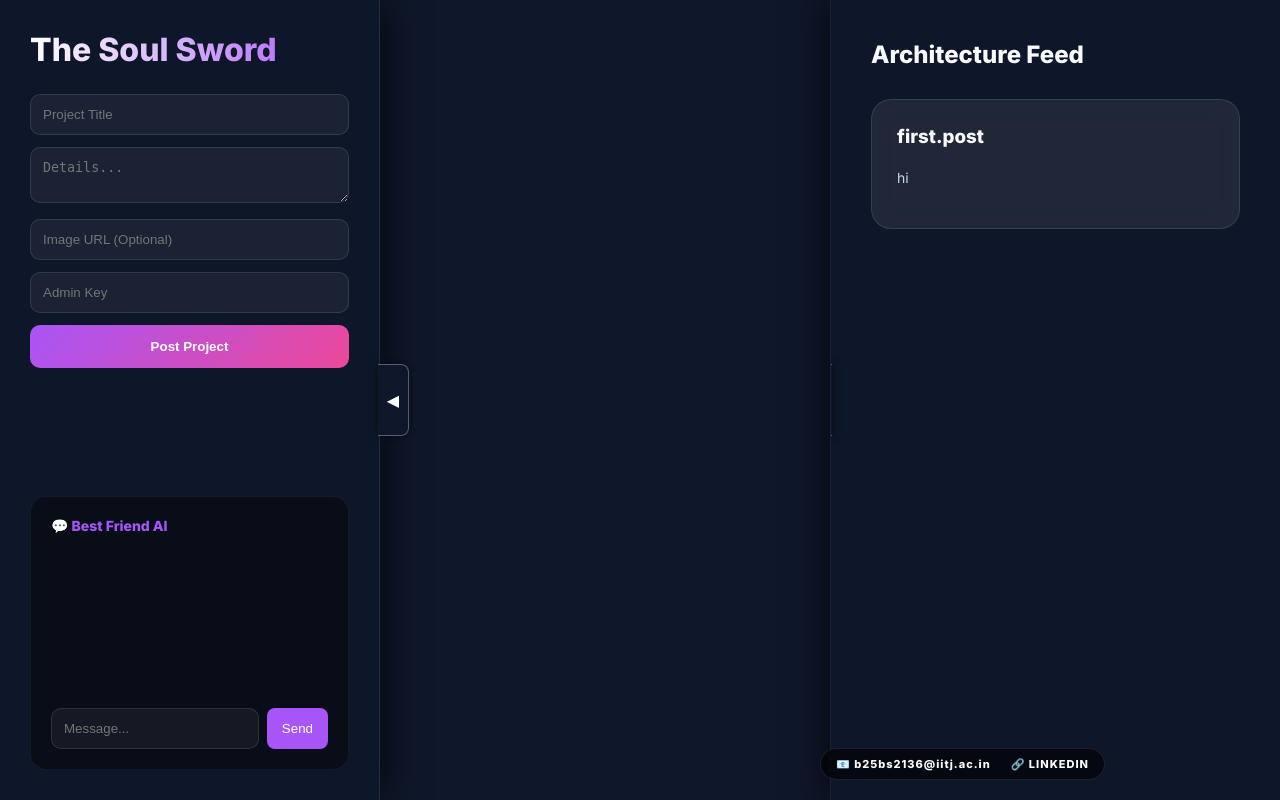
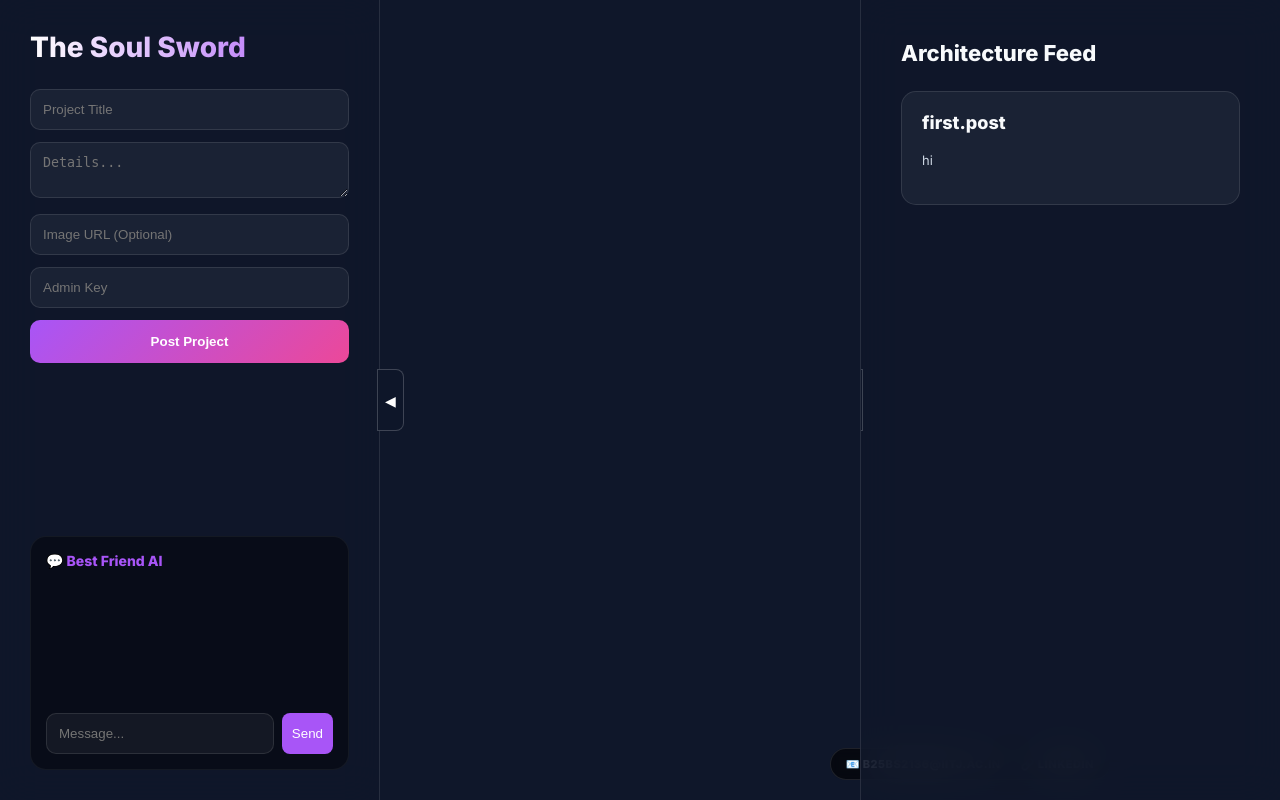
Before and after one commit to lavishpatel76-alt/thesoulsword, a Flask app: page / in a window 1280 px wide. Run offline with Flask 3, Linux system fonts and the light colour scheme; some libraries are stand-ins or nearby versions.

Commit message:
right side slide feature too

```diff
--- a/templates/index.html
+++ b/templates/index.html
@@ -12,7 +12,7 @@
         :root {
             --primary: #a855f7;
             --secondary: #ec4899;
-            --glass: rgba(15, 23, 42, 0.75);
+            --glass: rgba(15, 23, 42, 0.8);
         }
 
         body {
@@ -20,10 +20,11 @@
             margin: 0;
             background: #0f172a;
             color: #f8fafc;
-            overflow: hidden; /* Prevents scrollbars on the main window */
+            height: 100vh;
+            overflow: hidden;
         }
 
-        /* 🌌 Spline 3D Background Layer */
+        /* 🌌 Spline 3D Background */
         #canvas3d {
             position: fixed;
             top: 0;
@@ -33,7 +34,7 @@
             z-index: -1;
         }
 
-        /* ⬅️ LEFT PANEL (Fixed to Left) */
+        /* ⬅️ LEFT PANEL */
         .left-panel {
             position: fixed;
             top: 0;
@@ -42,35 +43,32 @@
             height: 100vh;
             background: var(--glass);
             backdrop-filter: blur(20px);
-            -webkit-backdrop-filter: blur(20px);
             border-right: 1px solid rgba(255, 255, 255, 0.1);
             padding: 30px;
             box-sizing: border-box;
             display: flex;
             flex-direction: column;
-            box-shadow: 10px 0 30px rgba(0,0,0,0.5);
             z-index: 10;
-            transition: transform 0.5s cubic-bezier(0.4, 0, 0.2, 1);
+            transition: transform 0.6s cubic-bezier(0.16, 1, 0.3, 1);
         }
 
         .left-panel.collapsed { transform: translateX(-100%); }
 
-        /* ➡️ RIGHT PANEL (Fixed to Right) */
+        /* ➡️ RIGHT PANEL (Architecture Feed) */
         .right-panel {
             position: fixed;
             top: 0;
             right: 0;
-            width: 450px;
+            width: 420px;
             height: 100vh;
+            background: var(--glass);
+            backdrop-filter: blur(20px);
+            border-left: 1px solid rgba(255, 255, 255, 0.1);
             padding: 40px;
             box-sizing: border-box;
             overflow-y: auto;
             z-index: 10;
-            background: rgba(15, 23, 42, 0.5);
-            backdrop-filter: blur(8px);
-            border-left: 1px solid rgba(255, 255, 255, 0.05);
-            box-shadow: -10px 0 30px rgba(0,0,0,0.5);
-            transition: transform 0.5s cubic-bezier(0.4, 0, 0.2, 1);
+            transition: transform 0.6s cubic-bezier(0.16, 1, 0.3, 1);
         }
 
         .right-panel.collapsed { transform: translateX(100%); }
@@ -80,51 +78,42 @@
             position: absolute;
             top: 50%;
             transform: translateY(-50%);
-            width: 30px;
-            height: 70px;
-            background: #0f172a;
-            border: 1px solid rgba(255, 255, 255, 0.3);
-            color: #fff;
+            width: 25px;
+            height: 60px;
+            background: rgba(15, 23, 42, 0.9);
+            border: 1px solid rgba(255, 255, 255, 0.2);
+            color: white;
             display: flex;
             align-items: center;
             justify-content: center;
             cursor: pointer;
             z-index: 100;
-            font-size: 16px;
-            transition: 0.2s;
-            box-shadow: 0 0 10px rgba(0,0,0,0.5);
+            font-size: 14px;
         }
 
-        .toggle-btn:hover { background: var(--primary); border-color: var(--primary); }
-
-        /* The left button sticks out to the right */
-        .left-toggle { right: -30px; border-radius: 0 8px 8px 0; border-left: none; }
-
-        /* The right button sticks out to the left */
-        .right-toggle { left: -30px; border-radius: 8px 0 0 8px; border-right: none; }
+        .left-toggle { right: -25px; border-radius: 0 8px 8px 0; }
+        .right-toggle { left: -25px; border-radius: 8px 0 0 8px; }
 
         /* UI ELEMENTS */
-        h1 { font-size: 32px; font-weight: 800; margin: 0 0 25px 0; background: linear-gradient(to right, #fff, var(--primary)); -webkit-background-clip: text; -webkit-text-fill-color: transparent; }
+        h1 { font-size: 28px; font-weight: 800; margin: 0 0 25px 0; background: linear-gradient(to right, #fff, var(--primary)); -webkit-background-clip: text; -webkit-text-fill-color: transparent; }
         input, textarea { width: 100%; padding: 12px; margin-bottom: 12px; background: rgba(255, 255, 255, 0.05); border: 1px solid rgba(255, 255, 255, 0.1); border-radius: 10px; color: white; outline: none; box-sizing: border-box; }
         #post-btn { background: linear-gradient(135deg, var(--primary), var(--secondary)); color: white; border: none; padding: 14px; border-radius: 10px; font-weight: bold; cursor: pointer; width: 100%; }
 
-        /* AI CHAT */
-        .chat-container { margin-top: auto; background: rgba(0,0,0,0.4); border-radius: 16px; padding: 20px; border: 1px solid rgba(255,255,255,0.05); }
-        #chat-display { height: 150px; overflow-y: auto; font-size: 13px; margin-bottom: 10px; }
-        .user-msg { color: var(--primary); font-weight: bold; }
-        .ai-msg { color: var(--secondary); font-weight: bold; }
+        /* AI CHAT BOX */
+        .chat-container { margin-top: auto; background: rgba(0,0,0,0.4); border-radius: 16px; padding: 15px; border: 1px solid rgba(255,255,255,0.05); }
+        #chat-display { height: 120px; overflow-y: auto; font-size: 13px; margin-bottom: 10px; }
 
-        /* 📍 CORNER FOOTER (Bulletproof Visibility) */
+        /* 📍 ALIGNED CONTACT LINKS (Bottom Right) */
         .corner-footer {
             position: fixed;
             bottom: 20px;
-            right: 175px;
+            right: 170px; /* Aligned with Spline Badge */
             display: flex;
             gap: 20px;
-            z-index: 1000; /* Forces it above everything else */
-            background: rgba(0, 0, 0, 0.6); /* Adds a dark pill background so text doesn't blend into the right panel */
+            z-index: 5;
+            background: rgba(0, 0, 0, 0.6);
             padding: 8px 15px;
-            border-radius: 20px;
+            border-radius: 30px;
             border: 1px solid rgba(255,255,255,0.1);
             backdrop-filter: blur(5px);
         }
@@ -133,15 +122,15 @@
             text-decoration: none;
             font-size: 11px;
             font-weight: 800;
-            letter-spacing: 1px;
-            transition: 0.3s;
+            letter-spacing: 0.5px;
+            text-transform: uppercase;
         }
         .corner-footer a:hover { color: var(--primary); }
 
-        /* Story Feed Cards */
-        .story-card { background: rgba(255, 255, 255, 0.08); backdrop-filter: blur(12px); border: 1px solid rgba(255, 255, 255, 0.1); padding: 25px; border-radius: 20px; margin-bottom: 25px; }
+        /* Feed Cards */
+        .story-card { background: rgba(255, 255, 255, 0.05); padding: 20px; border-radius: 15px; border: 1px solid rgba(255, 255, 255, 0.1); margin-bottom: 20px; }
 
-        ::-webkit-scrollbar { width: 5px; }
+        ::-webkit-scrollbar { width: 4px; }
         ::-webkit-scrollbar-thumb { background: rgba(255,255,255,0.1); border-radius: 10px; }
     </style>
 </head>
@@ -155,7 +144,7 @@
     </div>
 
     <div class="left-panel" id="left-panel">
-        <div class="toggle-btn left-toggle" id="left-btn" onclick="toggleLeft()">◀</div>
+        <div class="toggle-btn left-toggle" onclick="toggleLeft()" id="left-arrow">◀</div>
         <h1>The Soul Sword</h1>
         <form action="/post" method="POST">
             <input type="text" name="story_title" placeholder="Project Title" required>
@@ -164,41 +153,42 @@
             <input type="password" name="admin_pass" placeholder="Admin Key" required>
             <button id="post-btn" type="submit">Post Project</button>
         </form>
+
         <div class="chat-container">
             <h3 style="font-size:14px; color:var(--primary); margin-top:0;">💬 Best Friend AI</h3>
             <div id="chat-display"></div>
             <div style="display:flex; gap:8px;">
                 <input type="text" id="chat-input" placeholder="Message..." onkeypress="handleEnter(event)" style="margin-bottom:0;">
-                <button onclick="sendMessage()" style="background:var(--primary); border:none; color:white; border-radius:8px; padding:0 15px; cursor:pointer;">Send</button>
+                <button onclick="sendMessage()" style="background:var(--primary); border:none; color:white; border-radius:8px; padding:0 10px; cursor:pointer;">Send</button>
             </div>
         </div>
     </div>
 
     <div class="right-panel" id="right-panel">
-        <div class="toggle-btn right-toggle" id="right-btn" onclick="toggleRight()">▶</div>
-        <h2 style="margin-top:0; margin-bottom:30px;">Architecture Feed</h2>
+        <div class="toggle-btn right-toggle" onclick="toggleRight()" id="right-arrow">▶</div>
+        <h2 style="margin-top:0; margin-bottom:25px; font-size:22px;">Architecture Feed</h2>
         {% for story in stories %}
         <div class="story-card">
-            <h3 style="margin-top:0;">{{ story.title }}</h3>
-            <p style="color:#cbd5e1; line-height:1.6; font-size:14px;">{{ story.content }}</p>
-            {% if story.image %}<img src="{{ story.image }}" style="width:100%; border-radius:12px; margin-top:15px;" alt="Preview">{% endif %}
+            <h3 style="margin-top:0; font-size:18px;">{{ story.title }}</h3>
+            <p style="color:#cbd5e1; line-height:1.5; font-size:13px;">{{ story.content }}</p>
+            {% if story.image %}<img src="{{ story.image }}" style="width:100%; border-radius:10px; margin-top:10px;" alt="Preview">{% endif %}
         </div>
         {% endfor %}
     </div>
 
     <script>
         function toggleLeft() {
-            const panel = document.getElementById('left-panel');
-            const btn = document.getElementById('left-btn');
-            panel.classList.toggle('collapsed');
-            btn.innerHTML = panel.classList.contains('collapsed') ? '▶' : '◀';
+            const p = document.getElementById('left-panel');
+            const a = document.getElementById('left-arrow');
+            p.classList.toggle('collapsed');
+            a.innerHTML = p.classList.contains('collapsed') ? '▶' : '◀';
         }
 
         function toggleRight() {
-            const panel = document.getElementById('right-panel');
-            const btn = document.getElementById('right-btn');
-            panel.classList.toggle('collapsed');
-            btn.innerHTML = panel.classList.contains('collapsed') ? '◀' : '▶';
+            const p = document.getElementById('right-panel');
+            const a = document.getElementById('right-arrow');
+            p.classList.toggle('collapsed');
+            a.innerHTML = p.classList.contains('collapsed') ? '◀' : '▶';
         }
 
         function handleEnter(e) { if(e.key === 'Enter') sendMessage(); }
@@ -207,8 +197,7 @@
             const input = document.getElementById('chat-input');
             const display = document.getElementById('chat-display');
             if(!input.value) return;
-
-            display.innerHTML += `<div><span class="user-msg">Me:</span> ${input.value}</div>`;
+            display.innerHTML += `<div><span style="color:var(--primary); font-weight:bold;">Me:</span> ${input.value}</div>`;
             const msg = input.value;
             input.value = '';
             display.scrollTop = display.scrollHeight;
@@ -220,7 +209,7 @@
                     body: JSON.stringify({message: msg})
                 });
                 const data = await response.json();
-                display.innerHTML += `<div><span class="ai-msg">AI:</span> ${data.response}</div>`;
+                display.innerHTML += `<div><span style="color:var(--secondary); font-weight:bold;">AI:</span> ${data.response}</div>`;
                 display.scrollTop = display.scrollHeight;
             } catch (error) {
                 display.innerHTML += `<div style="color:red; font-size:11px;">Network error.</div>`;
```
